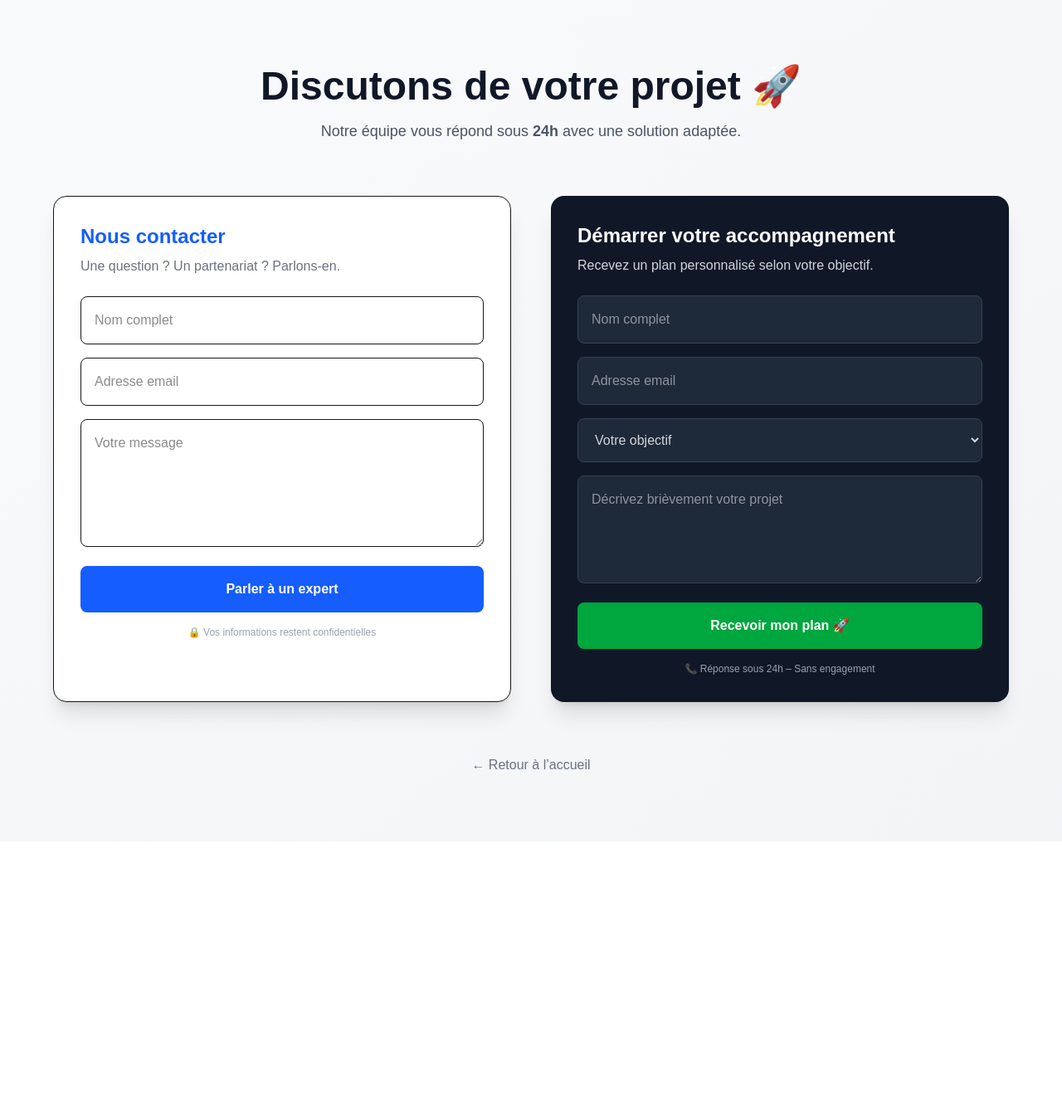
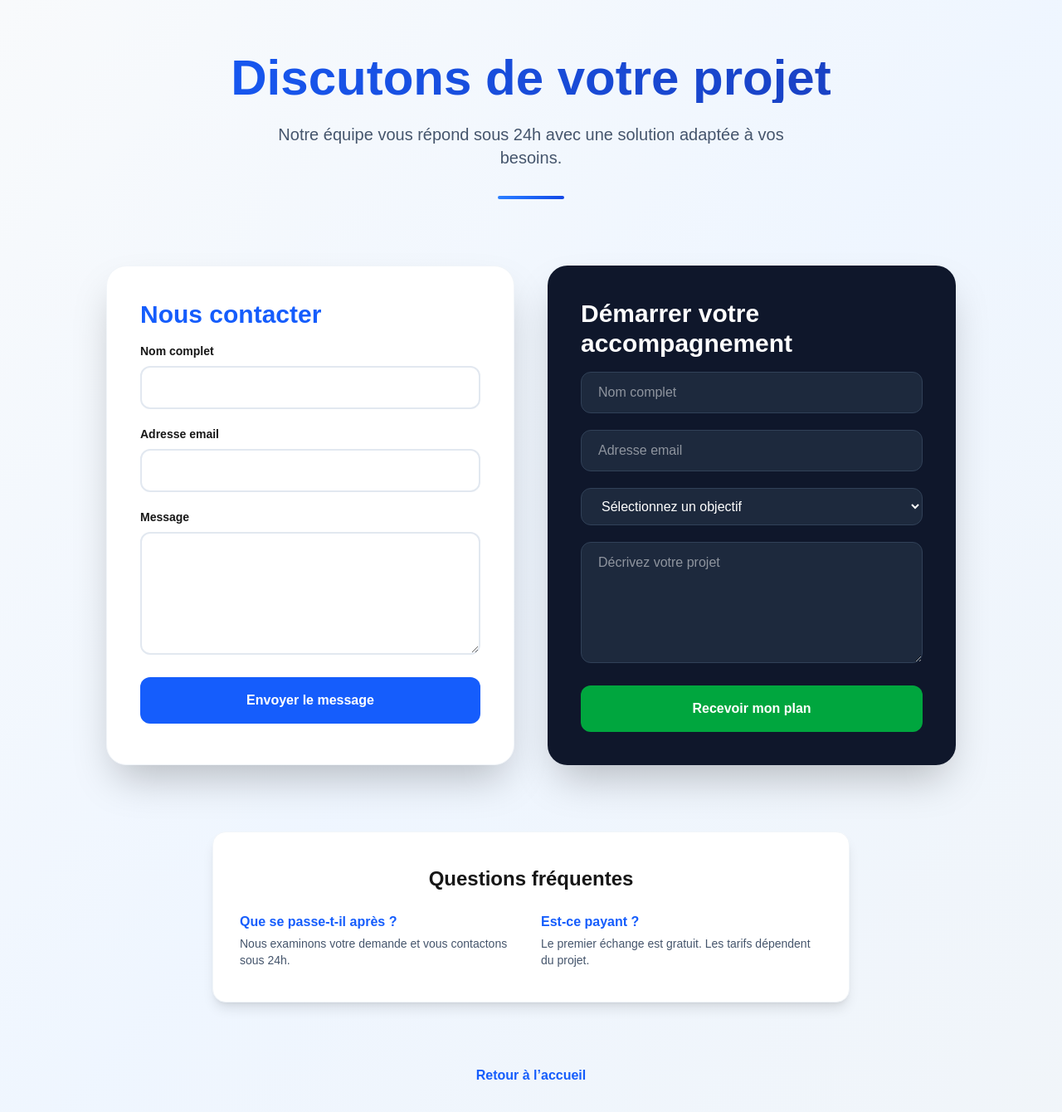
Before and after one commit to sawanascout/sawanadigitalagency, a Next.js app: page /contact in a window 1280 px wide. Shown: the top 1340 px of the page at 83% size. Before the commit the page ends 1014 px from the top, so only its background shows below. Built offline with nearby package versions, Linux system fonts and the light colour scheme.

Commit message:
amelioration

```diff
--- a/app/contact/page.tsx
+++ b/app/contact/page.tsx
@@ -2,6 +2,11 @@
 
 import { useRef, useState } from "react"
 import Link from "next/link"
+
+const validateEmail = (email: string): boolean => {
+  const emailRegex = /^[^\s@]+@[^\s@]+\.[a-zA-Z]{2,}$/
+  return emailRegex.test(email)
+}
 
 export default function ContactPage() {
   const contactForm = useRef<HTMLFormElement>(null)
@@ -11,6 +16,29 @@ export default function ContactPage() {
   const [sentContact, setSentContact] = useState(false)
   const [sentAccompagnement, setSentAccompagnement] = useState(false)
   const [error, setError] = useState<string | null>(null)
+  const [fieldErrors, setFieldErrors] = useState<Record<string, string>>({})
+
+  const validateForm = (formRef: React.RefObject<HTMLFormElement | null>): boolean => {
+    if (!formRef.current) return false
+
+    const formData = new FormData(formRef.current)
+    const errors: Record<string, string> = {}
+
+    const name = String(formData.get("name") || "").trim()
+    const email = String(formData.get("email") || "").trim()
+    const message = String(formData.get("message") || "").trim()
+
+    if (!name) errors.name = "Le nom est obligatoire"
+    if (!email) {
+      errors.email = "L'email est obligatoire"
+    } else if (!validateEmail(email)) {
+      errors.email = "Adresse email invalide"
+    }
+    if (!message) errors.message = "Le message est obligatoire"
+
+    setFieldErrors(errors)
+    return Object.keys(errors).length === 0
+  }
 
   const handleSubmit = async (
     e: React.FormEvent,
@@ -21,12 +49,14 @@ export default function ContactPage() {
     e.preventDefault()
     if (!formRef.current) return
 
+    if (!validateForm(formRef)) return
+
     setLoading(true)
     setError(null)
 
-    // Normalisation des données
     const formData = new FormData(formRef.current)
     const data: Record<string, string> = {}
+
     for (const [key, value] of formData.entries()) {
       data[key] = value ? String(value).trim() : ""
     }
@@ -43,42 +73,45 @@ export default function ContactPage() {
       if (res.ok) {
         setSent(true)
         formRef.current.reset()
+        setFieldErrors({})
       } else {
-        setError(responseData.error || "Une erreur est survenue. Veuillez réessayer.")
+        setError(responseData.error || "Une erreur est survenue.")
       }
     } catch (err) {
       console.error(err)
-      setError("Erreur de connexion. Veuillez vérifier votre connexion internet et réessayer.")
+      setError("Erreur de connexion. Veuillez réessayer.")
     } finally {
       setLoading(false)
     }
   }
 
   return (
-    <main className="min-h-screen px-6 py-20 bg-linear-to-br from-gray-50 to-gray-100">
+    <main className="min-h-screen px-6 py-16 bg-gradient-to-br from-slate-50 via-blue-50 to-slate-100">
 
       {/* HEADER */}
-      <header className="max-w-5xl mx-auto mb-16 text-center">
-        <h1 className="text-4xl font-bold text-gray-900 md:text-5xl">
-          Discutons de votre projet 🚀
+      <section className="max-w-6xl mx-auto mb-20 text-center">
+        <h1 className="text-5xl font-bold text-transparent bg-gradient-to-r from-blue-600 to-blue-800 bg-clip-text md:text-6xl">
+          Discutons de votre projet
         </h1>
-        <p className="mt-4 text-lg text-gray-600">
-          Notre équipe vous répond sous <strong>24h</strong> avec une solution adaptée.
+        <p className="max-w-2xl mx-auto mt-6 text-xl text-slate-600">
+          Notre équipe vous répond sous 24h avec une solution adaptée à vos besoins.
         </p>
-      </header>
+        <div className="w-20 h-1 mx-auto mt-8 rounded-full bg-gradient-to-r from-blue-500 to-blue-700" />
+      </section>
 
       {/* FORMULAIRES */}
-      <div className="grid max-w-6xl grid-cols-1 gap-12 mx-auto md:grid-cols-2">
+      <div className="grid max-w-5xl grid-cols-1 gap-10 mx-auto mb-16 lg:grid-cols-2">
 
-        {/* FORMULAIRE CONTACT */}
-        <section className="p-8 bg-white border shadow-xl rounded-2xl">
+        {/* CONTACT */}
+        <section className="p-10 bg-white border shadow-2xl rounded-3xl border-slate-100">
           {!sentContact ? (
             <>
-              <h2 className="mb-2 text-2xl font-semibold text-blue-600">Nous contacter</h2>
-              <p className="mb-6 text-gray-500">Une question ? Un partenariat ? Parlons-en.</p>
+              <h2 className="mb-4 text-3xl font-bold text-blue-600">
+                Nous contacter
+              </h2>
 
               {error && (
-                <div className="p-4 mb-4 text-red-700 bg-red-100 rounded-lg">
+                <div className="p-4 mb-6 text-red-700 bg-red-100 border border-red-300 rounded-xl">
                   {error}
                 </div>
               )}
@@ -86,125 +119,154 @@ export default function ContactPage() {
               <form
                 ref={contactForm}
                 onSubmit={(e) => handleSubmit(e, contactForm, setSentContact, "contact")}
-                className="space-y-4"
+                className="space-y-5"
+              >
+                <div>
+                  <label className="block mb-2 text-sm font-semibold">Nom complet</label>
+                  <input
+                    type="text"
+                    name="name"
+                    required
+                    className="w-full px-5 py-3 border-2 rounded-xl border-slate-200 focus:border-blue-500 focus:ring-2 focus:ring-blue-200"
+                  />
+                </div>
+
+                <div>
+                  <label className="block mb-2 text-sm font-semibold">Adresse email</label>
+                  <input
+                    type="email"
+                    name="email"
+                    required
+                    className="w-full px-5 py-3 border-2 rounded-xl border-slate-200 focus:border-blue-500 focus:ring-2 focus:ring-blue-200"
+                  />
+                </div>
+
+                <div>
+                  <label className="block mb-2 text-sm font-semibold">Message</label>
+                  <textarea
+                    name="message"
+                    rows={5}
+                    required
+                    className="w-full px-5 py-3 border-2 rounded-xl border-slate-200 focus:border-blue-500 focus:ring-2 focus:ring-blue-200"
+                  />
+                </div>
+
+                <button
+                  type="submit"
+                  disabled={loading}
+                  className="w-full py-4 font-bold text-white bg-blue-600 rounded-xl hover:bg-blue-700 disabled:opacity-50"
+                >
+                  {loading ? "Envoi en cours..." : "Envoyer le message"}
+                </button>
+              </form>
+            </>
+          ) : (
+            <div className="py-12 text-center">
+              <p className="text-xl font-bold text-green-600">
+                Message envoyé avec succès.
+              </p>
+              <p className="mt-2 text-slate-600">
+                Nous vous répondrons dans les plus brefs délais.
+              </p>
+            </div>
+          )}
+        </section>
+
+        {/* ACCOMPAGNEMENT */}
+        <section className="p-10 text-white shadow-2xl bg-slate-900 rounded-3xl">
+          {!sentAccompagnement ? (
+            <>
+              <h2 className="mb-4 text-3xl font-bold">
+                Démarrer votre accompagnement
+              </h2>
+
+              <form
+                ref={accompagnementForm}
+                onSubmit={(e) => handleSubmit(e, accompagnementForm, setSentAccompagnement, "accompagnement")}
+                className="space-y-5"
               >
                 <input
                   type="text"
                   name="name"
                   placeholder="Nom complet"
                   required
-                  className="w-full p-4 border rounded-lg outline-none focus:ring-2 focus:ring-blue-500"
+                  className="w-full px-5 py-3 border bg-slate-800 border-slate-700 rounded-xl"
                 />
+
                 <input
                   type="email"
                   name="email"
                   placeholder="Adresse email"
                   required
-                  className="w-full p-4 border rounded-lg outline-none focus:ring-2 focus:ring-blue-500"
+                  className="w-full px-5 py-3 border bg-slate-800 border-slate-700 rounded-xl"
                 />
+
+                <select
+                  name="objectif"
+                  required
+                  className="w-full px-5 py-3 border bg-slate-800 border-slate-700 rounded-xl"
+                >
+                  <option value="">Sélectionnez un objectif</option>
+                  <option value="Lancer un projet digital">Lancer un projet digital</option>
+                  <option value="Se former au numérique">Se former au numérique</option>
+                  <option value="Améliorer un produit existant">Améliorer un produit existant</option>
+                  <option value="Accompagnement complet">Accompagnement complet</option>
+                </select>
+
                 <textarea
                   name="message"
-                  placeholder="Votre message"
+                  placeholder="Décrivez votre projet"
                   rows={5}
-                  required
-                  className="w-full p-4 border rounded-lg outline-none focus:ring-2 focus:ring-blue-500"
+                  className="w-full px-5 py-3 border bg-slate-800 border-slate-700 rounded-xl"
                 />
 
                 <button
                   type="submit"
                   disabled={loading}
-                  className="w-full py-4 font-semibold text-white transition bg-blue-600 rounded-lg hover:bg-blue-700 disabled:opacity-50"
+                  className="w-full py-4 font-bold bg-green-600 rounded-xl hover:bg-green-700 disabled:opacity-50"
                 >
-                  {loading ? "Envoi en cours..." : "Parler à un expert"}
+                  {loading ? "Analyse en cours..." : "Recevoir mon plan"}
                 </button>
-
-                <p className="text-xs text-center text-gray-400">
-                  🔒 Vos informations restent confidentielles
-                </p>
               </form>
             </>
           ) : (
-            <p className="font-medium text-center text-green-600">
-              ✅ Message envoyé avec succès
-            </p>
-          )}
-        </section>
-
-        {/* FORMULAIRE ACCOMPAGNEMENT */}
-        <section className="p-8 text-white bg-gray-900 shadow-xl rounded-2xl">
-          {!sentAccompagnement ? (
-            <>
-              <h2 className="mb-2 text-2xl font-semibold">Démarrer votre accompagnement</h2>
-              <p className="mb-6 text-gray-300">Recevez un plan personnalisé selon votre objectif.</p>
-
-              {error && (
-                <div className="p-4 mb-4 text-red-200 bg-red-900 rounded-lg">
-                  {error}
-                </div>
-              )}
-
-              <form
-                ref={accompagnementForm}
-                onSubmit={(e) => handleSubmit(e, accompagnementForm, setSentAccompagnement, "accompagnement")}
-                className="space-y-4"
-              >
-                <input
-                  type="text"
-                  name="name"
-                  placeholder="Nom complet"
-                  required
-                  className="w-full p-4 bg-gray-800 border border-gray-700 rounded-lg"
-                />
-                <input
-                  type="email"
-                  name="email"
-                  placeholder="Adresse email"
-                  required
-                  className="w-full p-4 bg-gray-800 border border-gray-700 rounded-lg"
-                />
-                <select
-                  name="objectif"
-                  required
-                  className="w-full p-4 text-gray-300 bg-gray-800 border border-gray-700 rounded-lg"
-                >
-                  <option value="">Votre objectif</option>
-                  <option value="Lancer un projet digital">Lancer un projet digital</option>
-                  <option value="Se former au numérique">Se former au numérique</option>
-                  <option value="Améliorer un produit existant">Améliorer un produit existant</option>
-                  <option value="Accompagnement complet">Accompagnement complet</option>
-                </select>
-                <textarea
-                  name="message"
-                  placeholder="Décrivez brièvement votre projet"
-                  rows={4}
-                  className="w-full p-4 bg-gray-800 border border-gray-700 rounded-lg"
-                />
-
-                <button
-                  type="submit"
-                  disabled={loading}
-                  className="w-full py-4 font-semibold transition bg-green-600 rounded-lg hover:bg-green-700 disabled:opacity-50"
-                >
-                  {loading ? "Analyse en cours..." : "Recevoir mon plan 🚀"}
-                </button>
-
-                <p className="text-xs text-center text-gray-400">
-                  📞 Réponse sous 24h – Sans engagement
-                </p>
-              </form>
-            </>
-          ) : (
-            <p className="font-medium text-center text-green-400">
-              🎉 Merci ! Nous revenons vers vous très vite.
-            </p>
+            <div className="py-12 text-center">
+              <p className="text-xl font-bold text-green-400">
+                Votre demande a bien été envoyée.
+              </p>
+            </div>
           )}
         </section>
 
       </div>
 
-      <div className="mt-16 text-center">
-        <Link href="/" className="text-gray-500 hover:text-gray-700">
-          ← Retour à l’accueil
+      {/* FAQ */}
+      <section className="max-w-3xl px-8 py-10 mx-auto mt-20 mb-16 bg-white border shadow-lg rounded-2xl border-slate-100">
+        <h3 className="mb-6 text-2xl font-bold text-center">
+          Questions fréquentes
+        </h3>
+        <div className="grid gap-6 md:grid-cols-2">
+          <div>
+            <p className="font-semibold text-blue-600">Que se passe-t-il après ?</p>
+            <p className="mt-1 text-sm text-slate-600">
+              Nous examinons votre demande et vous contactons sous 24h.
+            </p>
+          </div>
+          <div>
+            <p className="font-semibold text-blue-600">Est-ce payant ?</p>
+            <p className="mt-1 text-sm text-slate-600">
+              Le premier échange est gratuit. Les tarifs dépendent du projet.
+            </p>
+          </div>
+        </div>
+      </section>
+
+      <div className="mb-10 text-center">
+        <Link
+          href="/"
+          className="inline-block px-8 py-3 font-semibold text-blue-600 transition rounded-lg hover:text-blue-800 hover:bg-blue-50"
+        >
+          Retour à l’accueil
         </Link>
       </div>
 
--- a/app/page.tsx
+++ b/app/page.tsx
@@ -37,7 +37,7 @@ export default function Home() {
               href="/contact"
               className="px-8 py-4 font-semibold text-white transition bg-green-600 rounded-lg hover:bg-green-700"
             >
-              Démarrer mon accompagnement 🚀
+              Démarrer mon accompagnement
             </Link>
           </div>
 
@@ -176,7 +176,7 @@ export default function Home() {
           href="/contact"
           className="inline-block px-10 py-4 font-semibold transition bg-green-600 rounded-lg hover:bg-green-700"
         >
-          Recevoir mon plan 🚀
+          Recevoir mon plan
         </Link>
       </section>
 
```
Also changed, not shown: app/services/digital/page.tsx (+10 -3 lines), app/services/mobile/page.tsx (+10 -3 lines), app/services/web/page.tsx (+10 -3 lines).
